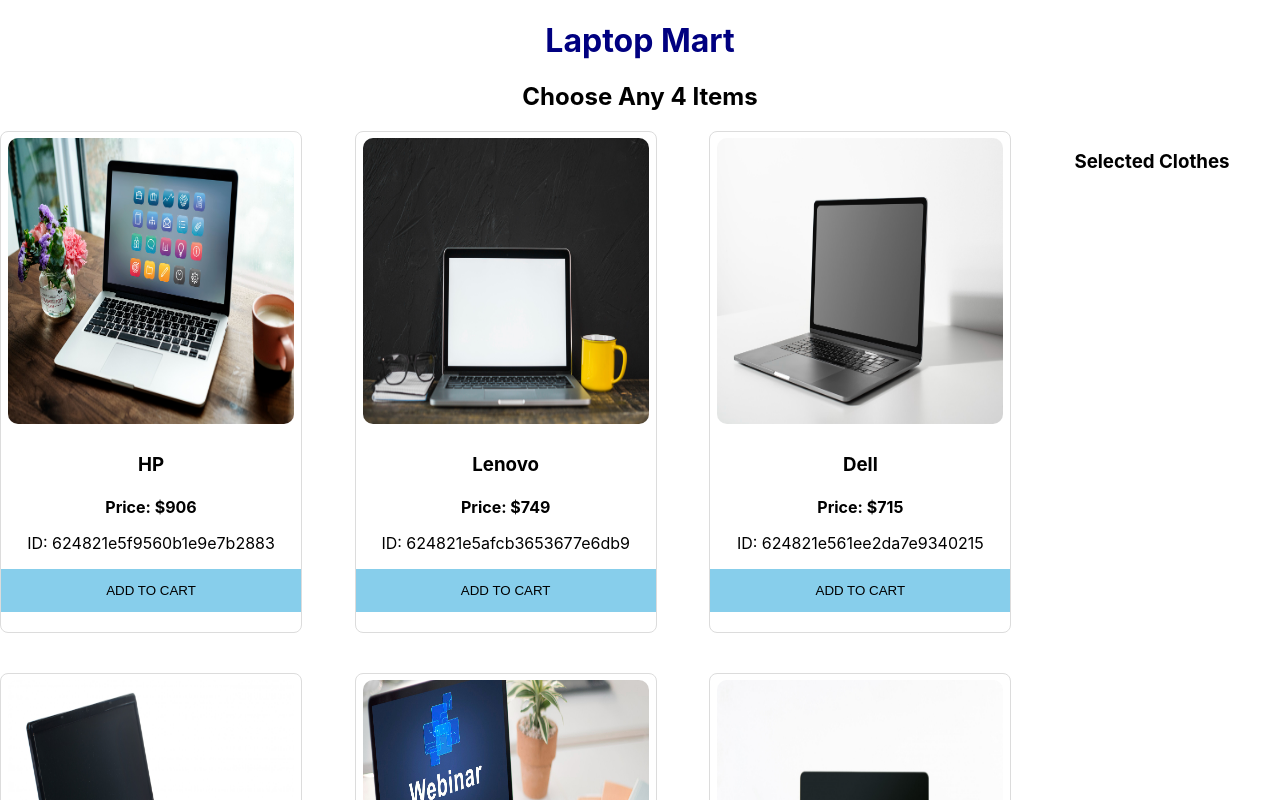
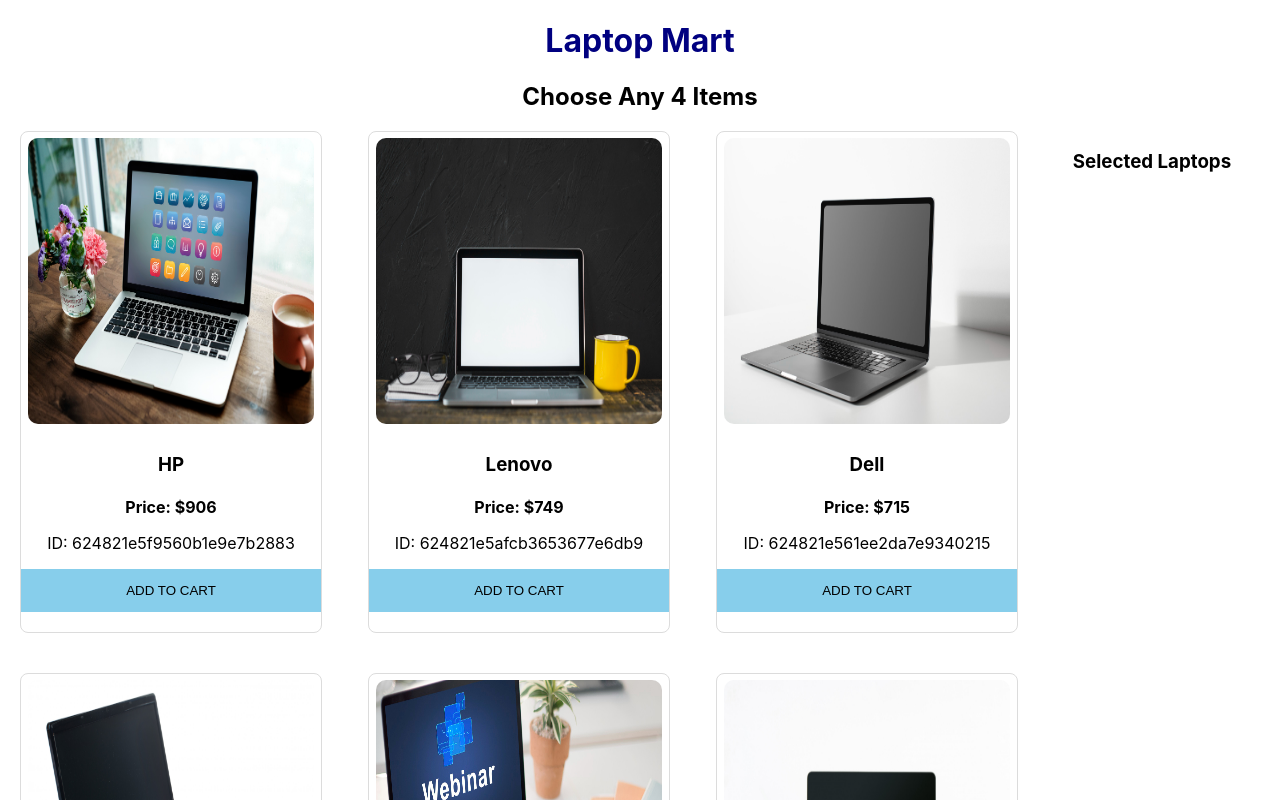
Before and after one commit to Shuvo-Jyoti-Sarkar/assignment-8, a React (Create React App) app: page / in a window 1280 px wide. Shown: the top 800 px of the page. Built offline with nearby package versions, Linux system fonts and the light colour scheme.

Commit message:
event handler

```diff
--- a/src/components/Laptop/Laptop.css
+++ b/src/components/Laptop/Laptop.css
@@ -7,4 +7,5 @@
     display: grid;
     grid-template-columns: repeat(3, 1fr);
     gap: 40px;
+    margin-left: 20px;
 }
--- a/src/components/Laptop/Laptop.js
+++ b/src/components/Laptop/Laptop.js
@@ -9,7 +9,11 @@
         fetch('data.json')
             .then(res => res.json())
             .then(data => setProducts(data))
-    }, [])
+    }, []);
+
+    const handleAddToCart = (product) => {
+        console.log(product);
+    }
 
     return (
         <div className='laptop-container'>
@@ -18,11 +22,12 @@
                     products.map(product => <Product
                         key={product.id}
                         product={product}
+                        handleAddToCart={handleAddToCart}
                     ></Product>)
                 }
             </div>
             <div className="cart-container">
-                <h3>Selected Clothes</h3>
+                <h3>Selected Laptops</h3>
             </div>
         </div>
     );
--- a/src/components/Product/Product.js
+++ b/src/components/Product/Product.js
@@ -3,6 +3,7 @@
 
 const Product = (props) => {
     const { name, img, price, id } = props.product;
+    const { handleAddToCart } = props;
     return (
         <div className='product'>
             <img src={img} alt="" />
@@ -11,7 +12,7 @@
                 <h4>Price: ${price}</h4>
                 <p>ID: {id}</p>
             </div>
-            <button className='btn-cart'>
+            <button onClick={() => handleAddToCart(props.product)} className='btn-cart'>
                 <p>ADD TO CART</p>
             </button>
         </div>
```
